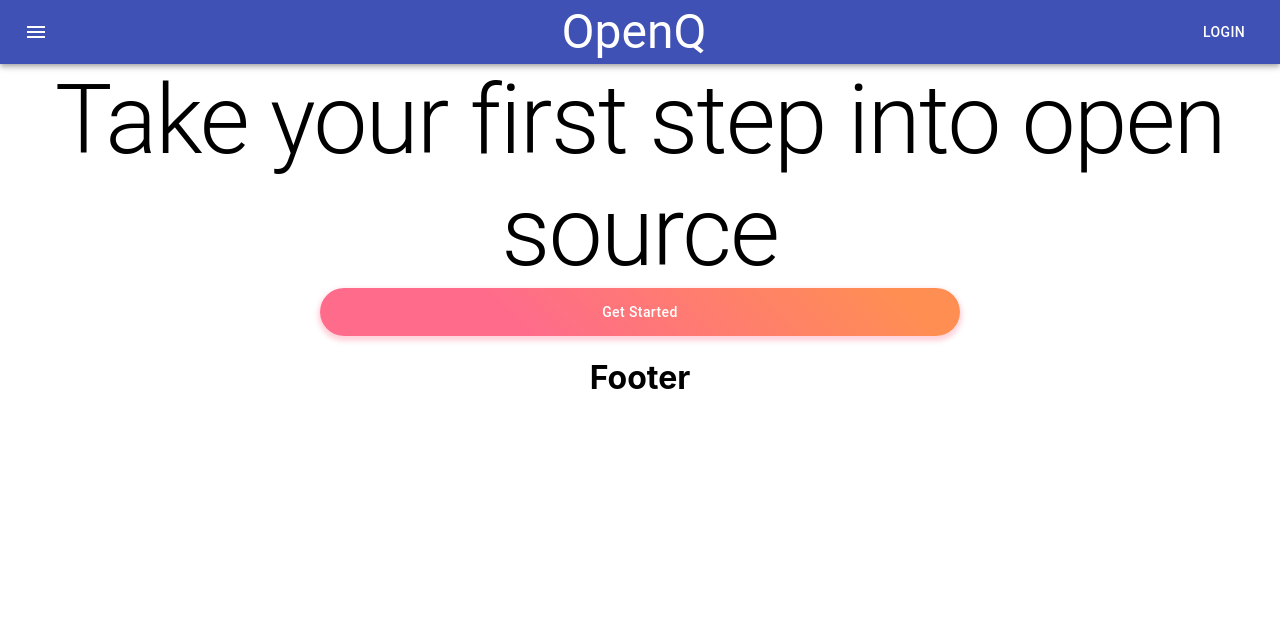
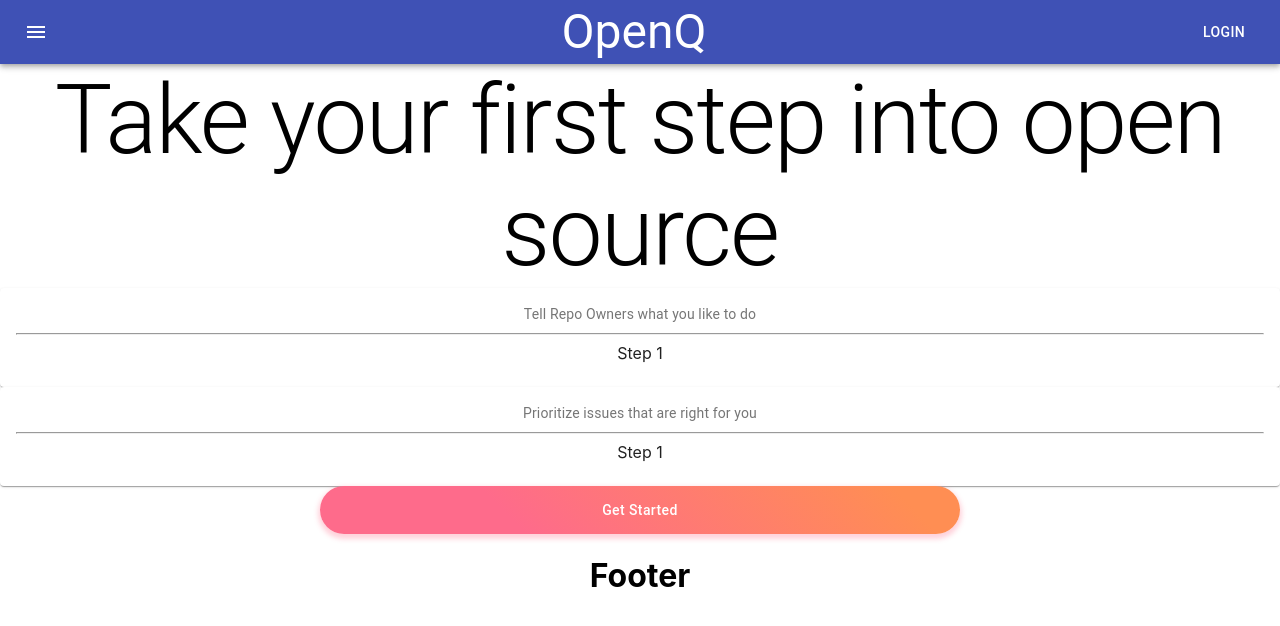
Before and after one commit to alo9507/OpenQ, a React (Create React App) app: page / in a window 1280 px wide. Shown: the top 626 px of the page. Built offline with nearby package versions, Linux system fonts and the light colour scheme.

Commit message:
added landing page components

```diff
--- a/src/components/Landing/Landing/Landing.tsx
+++ b/src/components/Landing/Landing/Landing.tsx
@@ -5,6 +5,7 @@ import { Typography } from "@material-ui/core";
 import { Header, Footer } from "../../Shared/Layouts";
 import "./Landing.css";
 import GetStartedButton from "../GetStartedButton/GetStartedButton";
+import StepCard from "../StepCard/StepCard";
 
 function Landing(props: any) {
   const [input, setInput] = useState<any>({});
@@ -25,6 +26,8 @@ function Landing(props: any) {
       <Typography variant="h1">
         Take your first step into open source
       </Typography>
+      <StepCard title="Tell Repo Owners what you like to do" />
+      <StepCard title="Prioritize issues that are right for you" />
       <GetStartedButton callback={getStartedClicked} />
       <Footer />
     </div>
--- /dev/null
+++ b/src/components/Landing/StepCard/StepCard.tsx
@@ -0,0 +1,44 @@
+import React from "react";
+import { makeStyles } from "@material-ui/core/styles";
+import Card from "@material-ui/core/Card";
+import CardContent from "@material-ui/core/CardContent";
+import Typography from "@material-ui/core/Typography";
+
+import StepDemo from "./StepDemo";
+
+const useStyles = makeStyles({
+  root: {
+    minWidth: 275,
+  },
+  bullet: {
+    display: "inline-block",
+    margin: "0 2px",
+    transform: "scale(0.8)",
+  },
+  title: {
+    fontSize: 14,
+  },
+  pos: {
+    marginBottom: 12,
+  },
+});
+
+export default function SimpleCard(props: any) {
+  const classes = useStyles();
+
+  return (
+    <Card className={classes.root}>
+      <CardContent>
+        <Typography
+          className={classes.title}
+          color="textSecondary"
+          gutterBottom
+        >
+          {props.title}
+        </Typography>
+        <hr />
+        <StepDemo />
+      </CardContent>
+    </Card>
+  );
+}
--- /dev/null
+++ b/src/components/Landing/StepCard/StepDemo.tsx
@@ -0,0 +1,25 @@
+import React from "react";
+import { makeStyles } from "@material-ui/core/styles";
+
+const useStyles = makeStyles({
+  root: {
+    minWidth: 275,
+  },
+  bullet: {
+    display: "inline-block",
+    margin: "0 2px",
+    transform: "scale(0.8)",
+  },
+  title: {
+    fontSize: 14,
+  },
+  pos: {
+    marginBottom: 12,
+  },
+});
+
+export default function StepDemo(props: any) {
+  const classes = useStyles();
+
+  return <div>Step 1</div>;
+}
```
